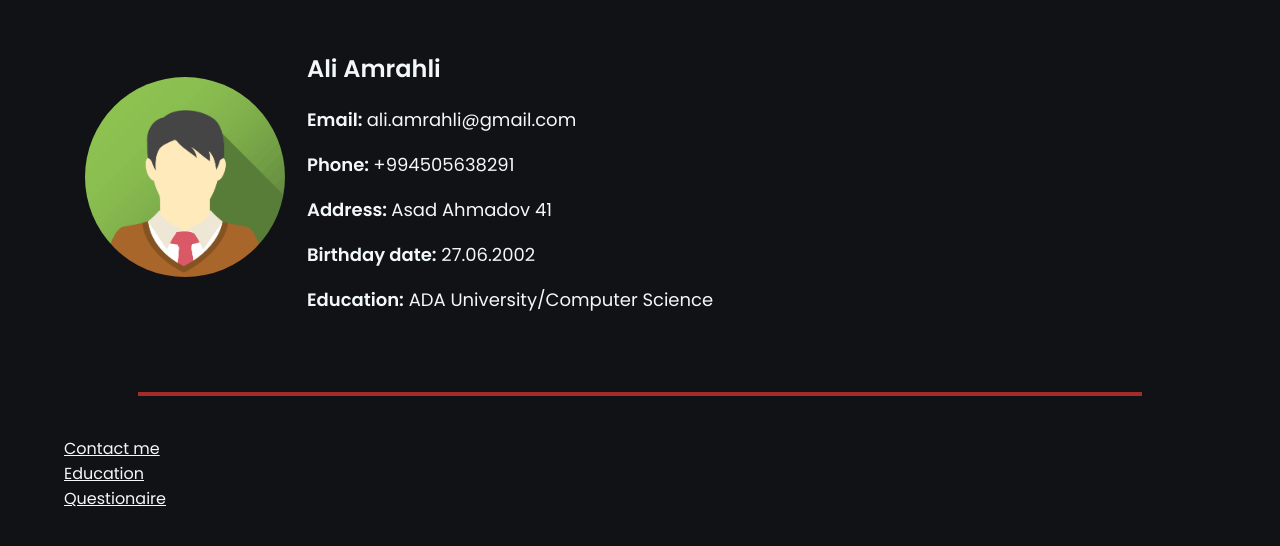
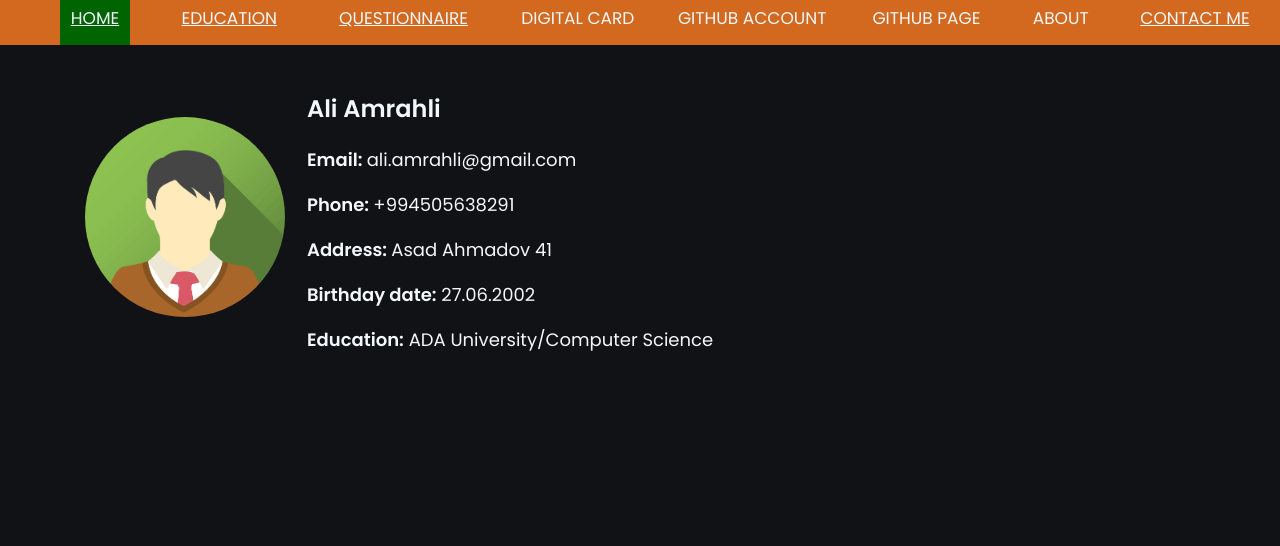
Before and after one commit to aliamrahli/personal-page-web1, a plain HTML site: page index.html in a window 1280 px wide. Drawn offline with Linux system fonts and the light colour scheme.

Commit message:
Navigation bar added. Style updates

```diff
--- a/assets/css/style.css
+++ b/assets/css/style.css
@@ -1,13 +1,59 @@
 body {
     background-color: #111215;
-    width: 90%;
-    margin: 10px auto;
+    margin: 0;
     font-family: 'Poppins', sans-serif;
     color:#f2f7fc;
 }
 
+
+div {
+    width: 90%;
+    margin: 10px auto;
+}
+
+
+.active {
+    background-color:darkgreen;
+}
+
+nav li:hover:not(.active) {
+    background-color: darkkhaki;
+}
+
+nav {
+    /* width: 95%; */
+    margin: 0 auto;
+    position: sticky;
+    top: 0;
+    background-color: #111215;
+    height: 40px;
+}
+
+nav ul {
+    position: sticky;
+    background-color: chocolate;
+    /* padding:auto; */
+    margin-top: 0;
+}
+
+
+nav li {
+    list-style-type: none;
+    padding-top: 5px;
+    margin: 0 0 0 20px;
+    display: inline-block;
+    width: 150px;
+    font-size: 17px;
+    height: 40px;
+    text-align: center;
+    vertical-align: middle;
+}
+
+
+
 a{
     color:#f2f7fc;
+    display: inline-block;
 }
 
 #profile_picture {
--- a/index.html
+++ b/index.html
@@ -10,7 +10,23 @@
     <link href="https://fonts.googleapis.com/css2?family=Poppins:wght@300;400;600&display=swap" rel="stylesheet">
     <link rel="stylesheet" href="./assets/css/style.css">
   </head>
+
+
   <body>
+    <nav>
+      <ul>
+        <li style="width: 70px;"; class="active"><a href="index.html">HOME</a></li>
+        <li><a href="public/education.html">EDUCATION</a></li>
+        <li><a href="public/qa.html">QUESTIONNAIRE</a></li>
+        <li>DIGITAL CARD</li>
+        <li>GITHUB ACCOUNT</li>
+        <li>GITHUB PAGE</li>
+        <li style="width: 70px;">ABOUT</li>
+        <li><a href="public/contactMe.html">CONTACT ME</a></li>
+      </ul>
+    </nav>
+
+    <div>
       <table cellspacing ="20px">
         <tr>
           <td><img src="assets/images/pp.png" alt="random img" id="profile_picture" > </td>
@@ -24,12 +40,8 @@
           </td>
         </tr>
       </table>
+    </div>
 
-    <hr>
 
-    <!-- <p>Visit my <a href="https://www.linkedin.com/in/ali-amrahli-074616273/" target="_blank" >Linkedin page</a> </p> -->
-    <a href="public/contactMe.html" target="_blank">Contact me</a> <br>
-    <a href="public/education.html" target="_blank">Education</a> <br>
-    <a href="public/qa.html" target="_blank">Questionaire</a>
   </body>
 </html>
```
Also changed, not shown: public/contactMe.html (+16 -1 lines), public/education.html (+15 -0 lines), public/qa.html (+15 -0 lines), public/digital_card.html (added). Lines whose indentation alone changed are shown as unchanged.
